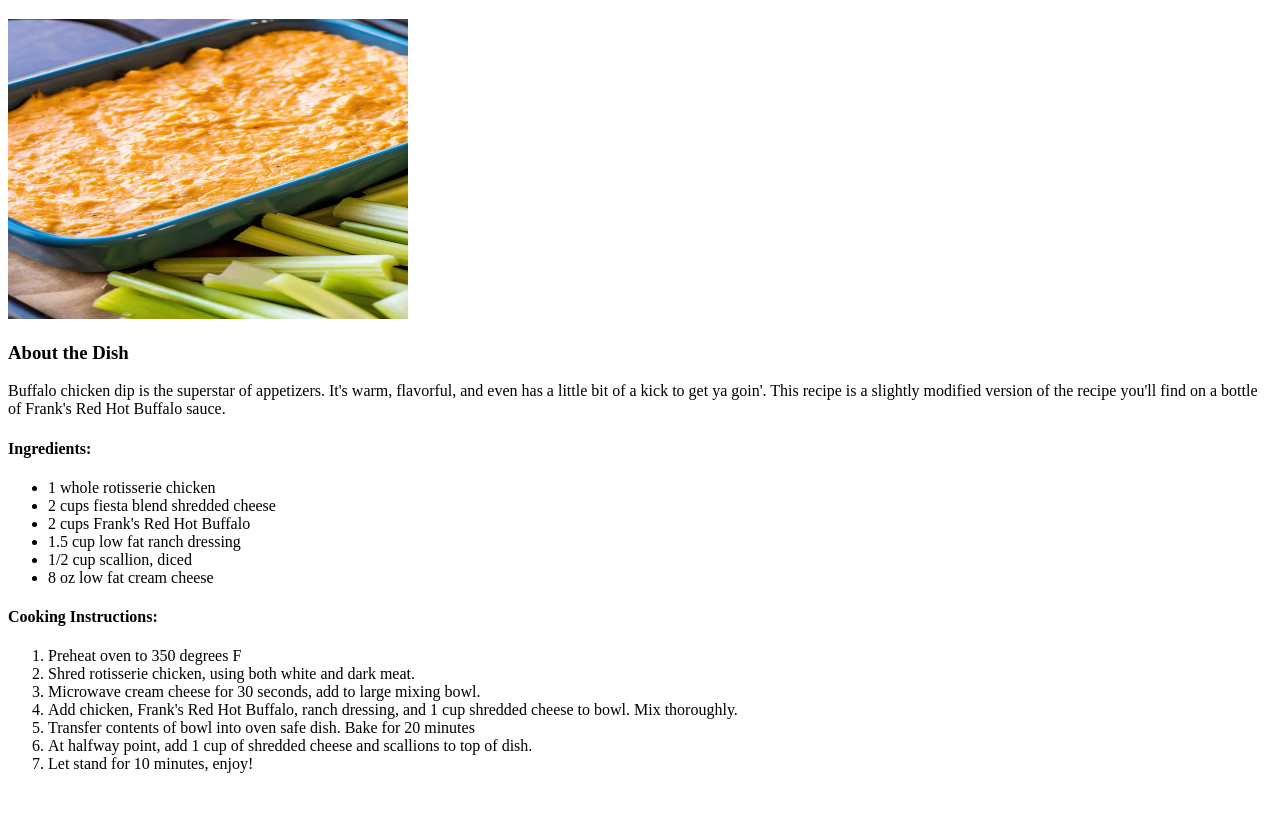
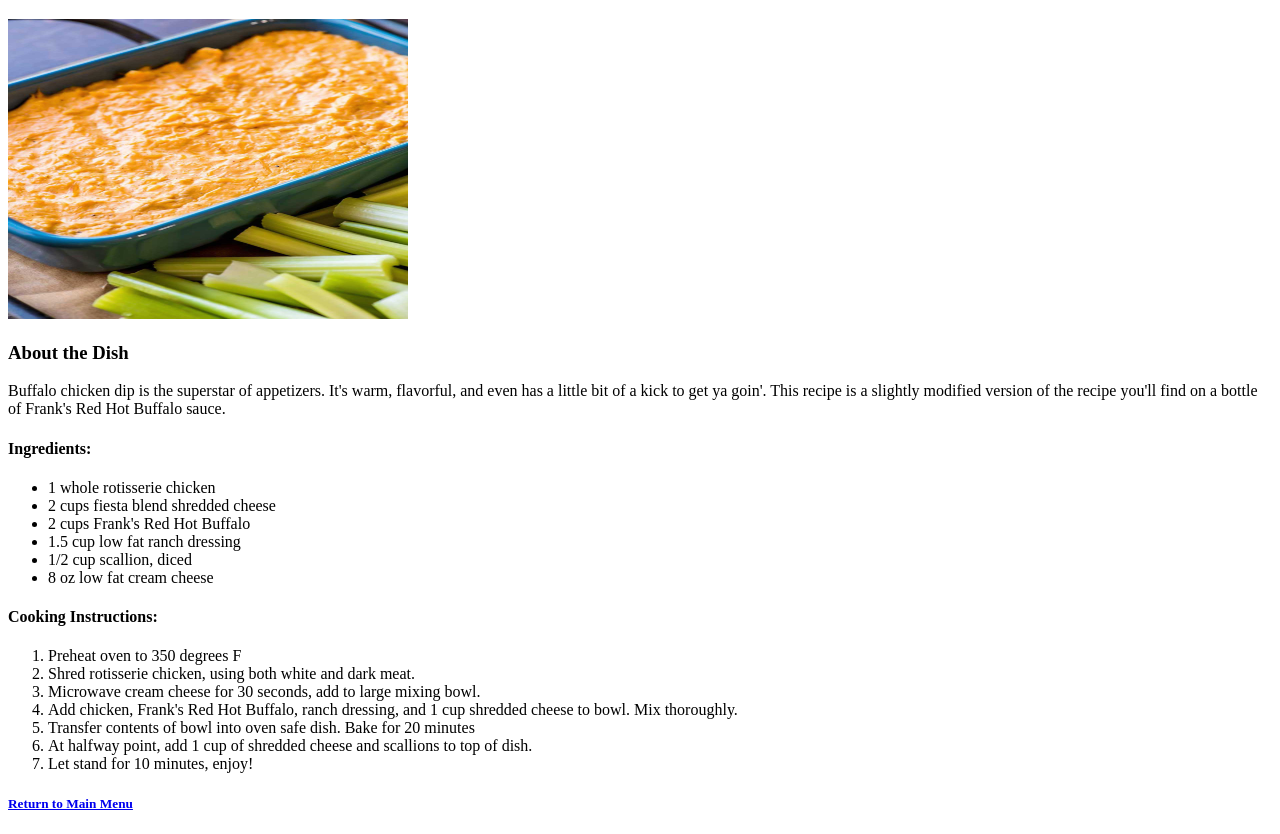
Before and after one commit to DanEmeryK/odin-recipes, a plain HTML site: page recipes/buffalo-chicken-dip.html in a window 1280 px wide. Shown: the part 61-895 px from the top of the page. Before the commit the page ends 850 px from the top, so only its background shows below. Drawn offline with Linux system fonts and the light colour scheme.

Commit message:
added return home link

```diff
--- a/recipes/buffalo-chicken-dip.html
+++ b/recipes/buffalo-chicken-dip.html
@@ -40,5 +40,7 @@
             top of dish.</li>
         <li>Let stand for 10 minutes, enjoy!</li>
     </ol>
+
+    <h5><a href="../index.html">Return to Main Menu</a></h5>
 </body>
 </html>
```
Also changed, not shown: recipes/hamburger-soup.html (+2 -0 lines), recipes/mac-n-cheese.html (+2 -0 lines).
